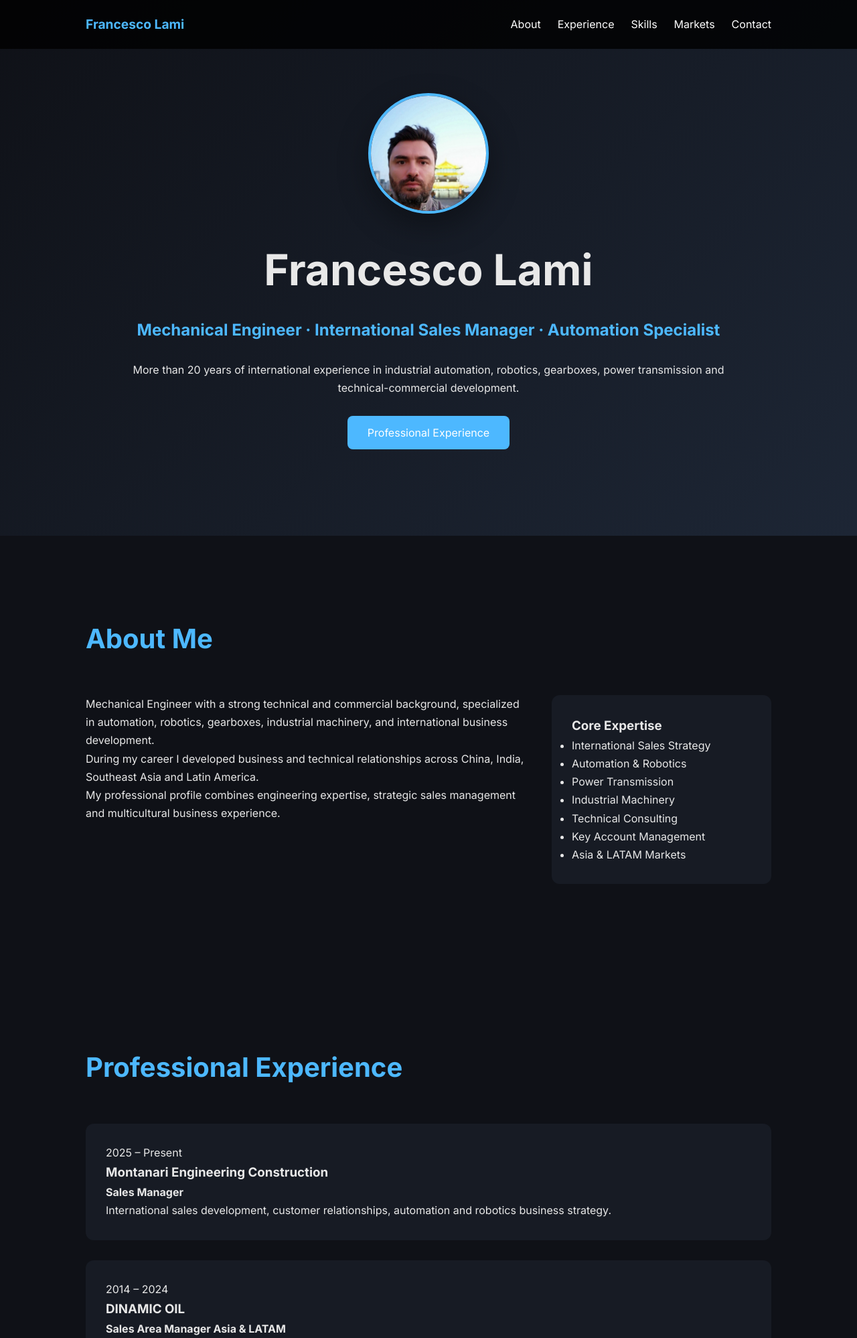
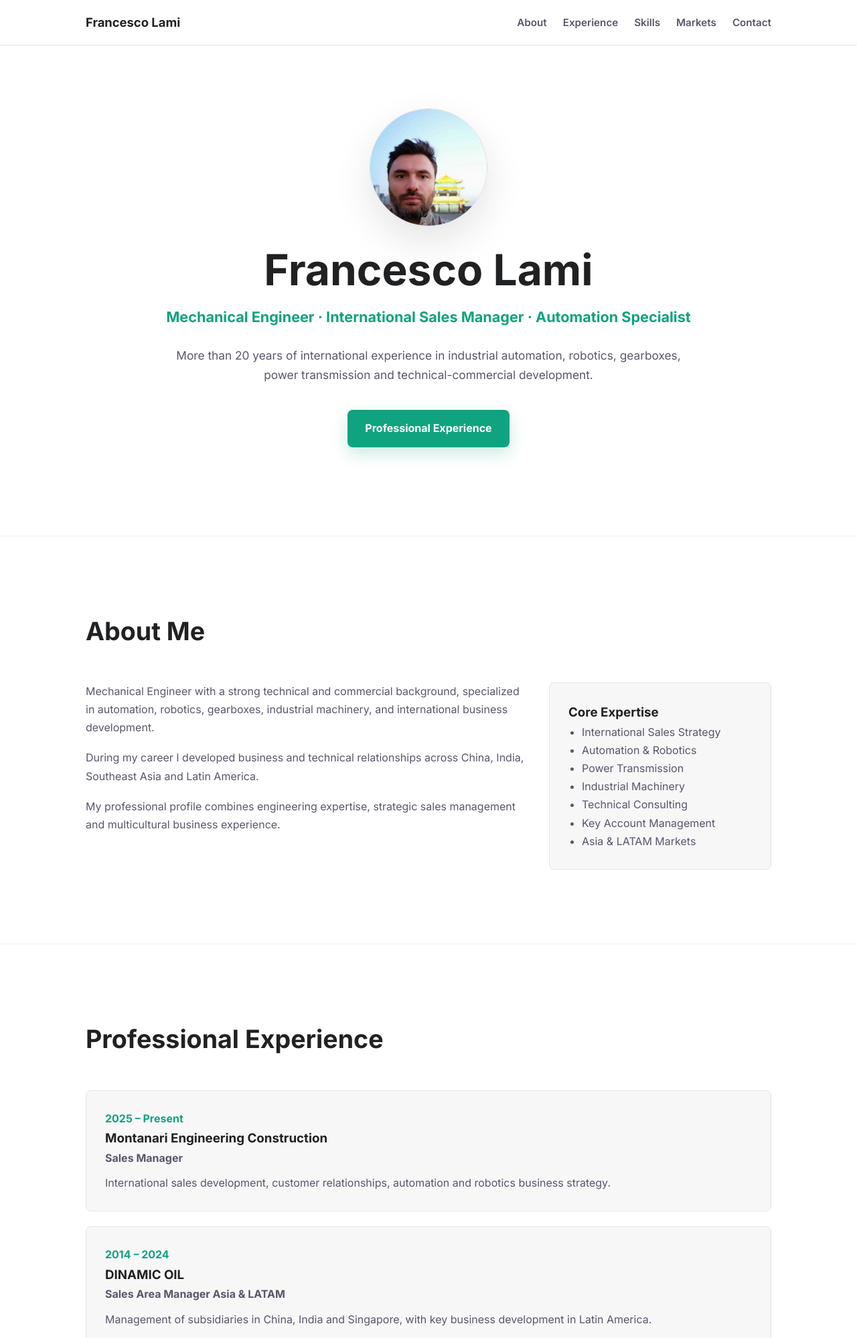
Before and after one commit to francescolami-hash/didactic-sniffle, a Flask app: page / in a window 1280 px wide. Shown: the top 1998 px of the page at 67% size. Run offline with Flask 3, Linux system fonts and the light colour scheme.

Commit message:
Apply clean white site theme

```diff
--- a/Project_Sito/static/style.css
+++ b/Project_Sito/static/style.css
@@ -4,103 +4,135 @@
     box-sizing:border-box;
 }
 
+html{
+    scroll-behavior:smooth;
+}
+
 body{
     font-family:'Inter',sans-serif;
-    background:#0f1117;
-    color:#e8e8e8;
+    background:#ffffff;
+    color:#202123;
     line-height:1.7;
 }
 
 nav{
     position:fixed;
     top:0;
+    z-index:10;
     width:100%;
-    padding:20px 10%;
+    padding:18px 10%;
     display:flex;
     justify-content:space-between;
     align-items:center;
-    background:rgba(0,0,0,0.8);
+    background:rgba(255,255,255,0.92);
+    border-bottom:1px solid #e5e5e5;
+    backdrop-filter:blur(14px);
 }
 
 .logo{
-    font-size:1.2rem;
+    font-size:1.15rem;
     font-weight:700;
-    color:#4db8ff;
+    color:#202123;
 }
 
 nav ul{
     display:flex;
-    gap:25px;
+    gap:24px;
     list-style:none;
 }
 
 nav a{
-    color:white;
+    color:#565869;
     text-decoration:none;
+    font-size:0.95rem;
+    font-weight:600;
+}
+
+nav a:hover{
+    color:#10a37f;
 }
 
 .hero{
-    height:100vh;
+    min-height:100vh;
     display:flex;
     justify-content:center;
     align-items:center;
     text-align:center;
-    padding:0 10%;
-    background:linear-gradient(135deg,#0f1117,#1d2635);
+    padding:110px 10% 80px;
+    background:#ffffff;
 }
 
 .hero-content{
-    max-width:900px;
+    max-width:880px;
 }
 
 .profile-photo{
-    width:180px;
-    height:180px;
+    width:176px;
+    height:176px;
     border-radius:50%;
     object-fit:cover;
     object-position:center 28%;
     display:block;
     margin:0 auto 30px;
-    border:4px solid #4db8ff;
-    box-shadow:0 18px 45px rgba(0,0,0,0.35);
+    border:1px solid #d9d9e3;
+    box-shadow:0 22px 55px rgba(32,33,35,0.12);
 }
 
 .hero h1{
     font-size:4rem;
-    margin-bottom:15px;
+    line-height:1.1;
+    margin-bottom:16px;
+    color:#202123;
 }
 
 .hero h2{
-    color:#4db8ff;
-    margin-bottom:25px;
+    color:#10a37f;
+    margin-bottom:24px;
+    font-size:1.35rem;
 }
 
 .hero p{
-    margin-bottom:40px;
+    max-width:760px;
+    margin:0 auto 38px;
+    color:#565869;
+    font-size:1.08rem;
 }
 
 .btn-primary{
-    background:#4db8ff;
+    display:inline-block;
+    background:#10a37f;
     color:white;
-    padding:15px 30px;
+    padding:14px 26px;
     border-radius:8px;
     text-decoration:none;
+    font-weight:700;
+    box-shadow:0 10px 24px rgba(16,163,127,0.22);
+}
+
+.btn-primary:hover{
+    background:#0e8f70;
 }
 
 section{
-    padding:120px 10%;
+    padding:110px 10%;
+    border-top:1px solid #f0f0f0;
 }
 
 .section-title h2{
-    font-size:2.5rem;
-    color:#4db8ff;
-    margin-bottom:50px;
+    font-size:2.35rem;
+    color:#202123;
+    margin-bottom:44px;
 }
 
 .about-grid{
     display:grid;
     grid-template-columns:2fr 1fr;
-    gap:40px;
+    gap:28px;
+}
+
+.about-grid p{
+    color:#565869;
+    margin-bottom:18px;
 }
 
 .about-card,
@@ -108,32 +140,62 @@ section{
 .market-box,
 .skill-card,
 .timeline-content{
-    background:#171b24;
-    padding:30px;
-    border-radius:12px;
+    background:#f7f7f8;
+    border:1px solid #e5e5e5;
+    padding:28px;
+    border-radius:8px;
+}
+
+.about-card h3,
+.market-box h3,
+.timeline-content h3{
+    color:#202123;
+}
+
+.about-card ul{
+    padding-left:20px;
+    color:#565869;
 }
 
 .timeline{
     display:flex;
     flex-direction:column;
-    gap:30px;
+    gap:22px;
+}
+
+.timeline-content span{
+    color:#10a37f;
+    font-weight:700;
+}
+
+.timeline-content h4{
+    color:#565869;
+    margin-bottom:10px;
+}
+
+.timeline-content p,
+.market-box p,
+.contact-card p{
+    color:#565869;
 }
 
 .skills-grid,
 .markets-grid{
     display:grid;
     grid-template-columns:repeat(auto-fit,minmax(220px,1fr));
-    gap:20px;
+    gap:18px;
 }
 
 .skill-card{
     text-align:center;
-    font-weight:600;
+    font-weight:700;
+    color:#202123;
 }
 
 .contact-card a{
-    color:#4db8ff;
+    color:#10a37f;
     text-decoration:none;
+    font-weight:700;
 }
 
 .contact-card a:hover{
```
Also changed, not shown: other parts of Project_Sito/static/style.css (+44 -2 lines), docs/static/style.css (+140 -36 lines).
